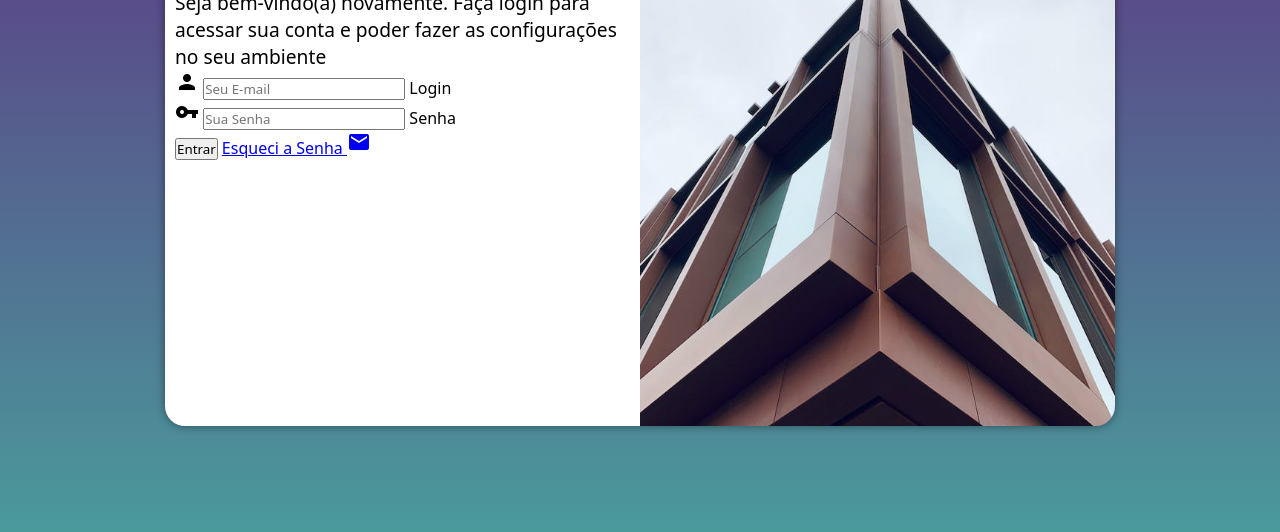
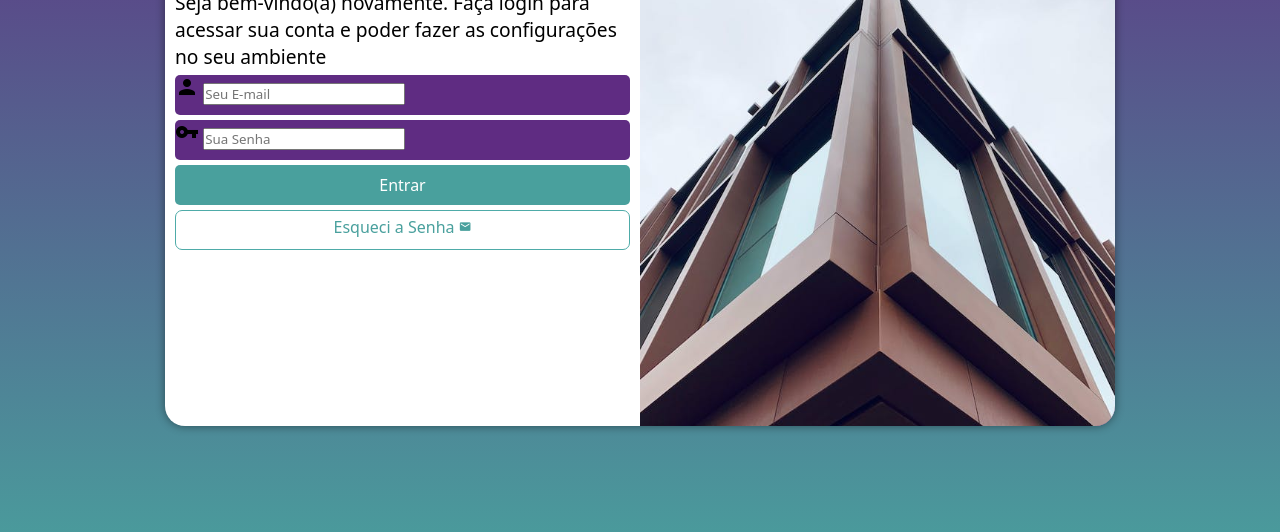
Before and after one commit to fenascimentodev/projeto-login, a plain HTML site: page index.html in a window 1280 px wide. Shown: the part 224-756 px from the top of the page. Drawn offline with Linux system fonts and the light colour scheme.

Commit message:
formatação do formulário

```diff
--- a/estilos/style.css
+++ b/estilos/style.css
@@ -63,3 +63,57 @@ div#formulario > h1 {
 div#formulario > p {
     font-size: 0.8em;
 }
+
+form > div.campo {
+    background-color: #5f2c82;
+    display: block;
+    width: 100%;
+    height: 40px;
+    border-radius: 5px;
+    margin: 5px 0px;
+}
+
+div.campo > label {
+    display: none;
+}
+
+form > input[type=submit] {
+    display: block;
+    font-size: 1em;
+    width: 100%;
+    height: 40px;
+    margin-top: 5px;
+    background-color: #49a09d;
+    color: white;
+    border: none;
+    border-radius: 5px;
+    cursor: pointer;
+}
+
+form > input[type=submit]:hover {
+    background-color: #377875;
+}
+
+form > a.botao {
+    display: block;
+    text-align: center;
+    font-size: 1em;
+    width: 100%;
+    height: 40px;
+    padding-top: 5px;
+    margin-top: 5px;
+    background-color: white;
+    border: 1px solid #4eaba8;
+    border-radius: 7px;
+    text-decoration: none;
+    color: #49a09d;
+}
+
+form > a.botao:hover {
+    background-color: #52b4b1;
+    color: white;
+}
+
+form > a.botao > span {
+    font-size: 0.8em;
+}
--- a/index.html
+++ b/index.html
@@ -30,7 +30,7 @@
                         <label for="isenha">Senha</label>
                     </div>
                     <input type="submit" value="Entrar">
-                    <a href="esqueci.html">Esqueci a Senha <span class="material-icons">mail
+                    <a href="esqueci.html" class="botao">Esqueci a Senha <span class="material-icons">mail
 
                     </span></a>
                 </form>
```
